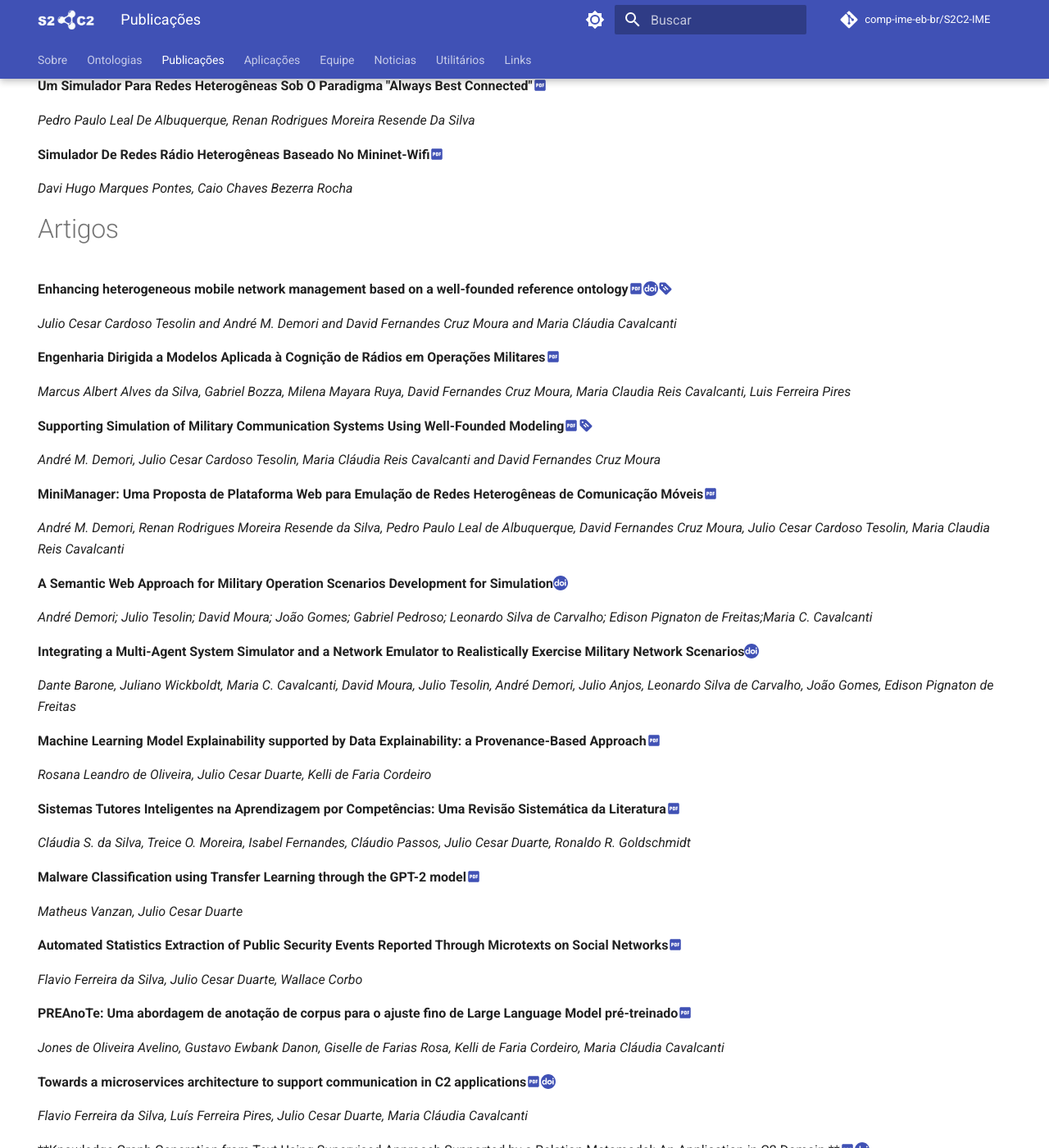
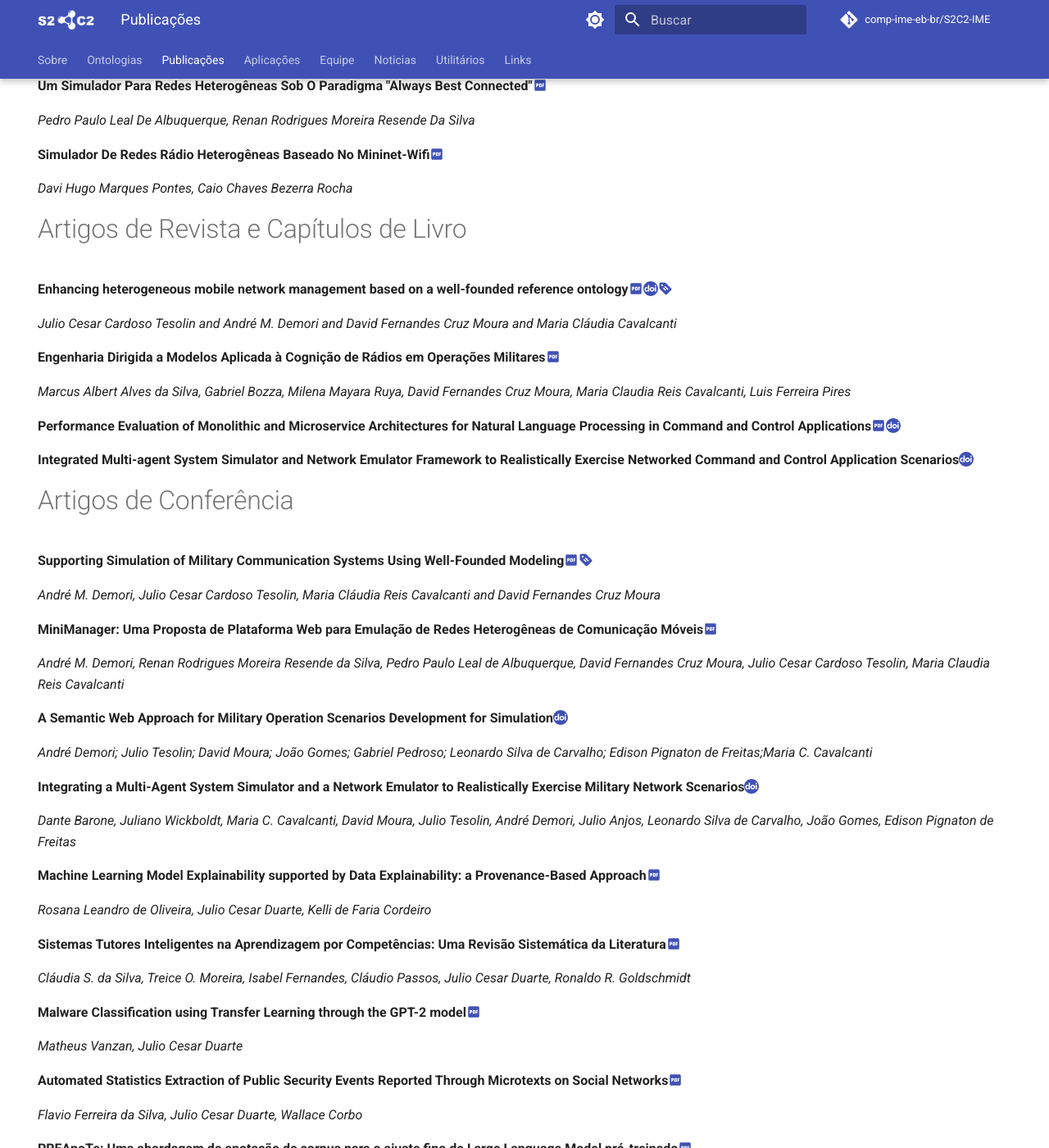
Before and after one commit to comp-ime-eb-br/S2C2-IME, an MkDocs documentation site: the page built from docs/publi.md, in a window 1280 px wide and 1400 px high, scrolled down 740 px. Shown: the whole window at 82% size. Built offline with MkDocs 1.6.1 and Material for MkDocs 9.7.7, drawn with Linux system fonts in a browser that asks for light colours; comment, search, counter and statistics services are not loaded; some of the changed text lies outside the part shown.

Commit message:
Update publi.md incluindo artigos de revista

```diff
--- a/docs/publi.md
+++ b/docs/publi.md
@@ -38,7 +38,7 @@
 
 *Davi Hugo Marques Pontes, Caio Chaves Bezerra Rocha*
 
-# Artigos
+# Artigos de Revista e Capítulos de Livro
 
 **Enhancing heterogeneous mobile network management based on a well-founded reference ontology**[:material-file-pdf-box:{ title="file"}](https://github.com/comp-ime-eb-br/S2C2-IME/blob/52dc2bbf3cbc694688339b65e3cf4f3aa1fde579/publi/230810_FGCS_Enhancing%20heterogeneous%20mobile%20network%20management%20based%20on%20a%20well-founded%20reference%20ontology.pdf?raw=true){:download="230810_FGCS_enhancing"}[:simple-doi:](https://doi.org/10.1016/j.future.2023.08.008)[:material-tag-text:{ title="bibtex" }](https://github.com/comp-ime-eb-br/S2C2-IME/blob/main/publi/ref/S0167739X23003084.bib?raw=true)
 
@@ -47,6 +47,13 @@
 **Engenharia Dirigida a Modelos Aplicada à Cognição de Rádios em Operações Militares**[:material-file-pdf-box:{ title="file"}](https://github.com/comp-ime-eb-br/S2C2-IME/blob/main/publi/C-01_Artigo_RMCT_V2_2_corrigido_n.pdf?raw=true){:download="RMCT_EngDirModCogRadio"}
 
 *Marcus Albert Alves da Silva, Gabriel Bozza, Milena Mayara Ruya, David Fernandes Cruz Moura, Maria Claudia Reis Cavalcanti, Luis Ferreira Pires*
+
+**Performance Evaluation of Monolithic and Microservice Architectures for Natural Language Processing in Command and Control Applications**[:material-file-pdf-box:{ title="file"}](https://github.com/comp-ime-eb-br/S2C2-IME/blob/main/publi/Performance_Evaluation_of_Monolithic_and_Microservice_Architectures_for_Natural_Language_Processing_in_Command_and_Control_Applications.pdf?raw=true){:download="250902_IEEEacces_PerformanceEvalMaisC2"}[:simple-doi:](https://doi.org/10.1109/ACCESS.2025.3604775)
+
+
+**Integrated Multi-agent System Simulator and Network Emulator Framework to Realistically Exercise Networked Command and Control Application Scenarios**[:simple-doi:](https://doi.org/10.1007/978-3-031-77603-8_2)
+
+# Artigos de Conferência
 
 **Supporting Simulation of Military Communication Systems Using Well-Founded Modeling**[:material-file-pdf-box:{ title="file"}](https://github.com/comp-ime-eb-br/S2C2-IME/blob/main/publi/Supporting_Simulation_of_Military_Communication_Systems_Using_Well_Founded_Modeling___Ontobras_2022.pdf?raw=true){:download="Ontobras_SupSimMilCom"}[:material-tag-text:{ title="bibtex" }](https://github.com/comp-ime-eb-br/S2C2-IME/blob/main/publi/ref/supportingsim.bib?raw=true)
 
@@ -100,8 +107,14 @@
 
 # Relatórios e Outros Documentos
 
-**Especificação do procedimento sistemático para apoiar a interoperabilidade de C2 (nível conceitual)**[:material-file-pdf-box:{ title="file"}](https://github.com/comp-ime-eb-br/S2C2-IME/blob/main/publi/relats/Documento_com_a_descrição_das_sistemáticas__conceitual____S2C2_IME.pdf?raw=true){:download="RelatS2C2_Sistematica_Conceitual"}
+**Especificação do procedimento sistemático para apoiar a interoperabilidade de C2 (nível conceitual)**[:material-file-pdf-box:{ title="file"}](https://github.com/comp-ime-eb-br/S2C2-IME/blob/main/publi/relats/Documento_com_a_descrição_das_sistemáticas__conceitual____S2C2_IME.pdf?raw=true){:download="RelatS2C2IME_Sistematica_Conceitual"}
 
-**Especificação do procedimento sistemático para apoiar a interoperabilidade de C2 (nível logico)**[:material-file-pdf-box:{ title="file"}](https://github.com/comp-ime-eb-br/S2C2-IME/blob/main/publi/relats/nomearquivo.pdf?raw=true){:download="RelatS2C2_Sistematica_Logica"}
+**Especificação do procedimento sistemático para apoiar a interoperabilidade de C2 (nível logico)**[:material-file-pdf-box:{ title="file"}](https://github.com/comp-ime-eb-br/S2C2-IME/blob/main/publi/relats/nomearquivo.pdf?raw=true){:download="RelatS2C2IME_Sistematica_Logica"}
 
-*Equipe S2C2-IME*
+**Especificação do procedimento sistemático para apoiar a interoperabilidade de C2 (nível logico)**[:material-file-pdf-box:{ title="file"}](https://github.com/comp-ime-eb-br/S2C2-IME/blob/main/publi/relats/RelatS2C2IME_Construcao.pdf?raw=true){:download="RelatS2C2IME_Construcao"}
+
+**Especificação do procedimento sistemático para apoiar a interoperabilidade de C2 (nível logico)**[:material-file-pdf-box:{ title="file"}](https://github.com/comp-ime-eb-br/S2C2-IME/blob/main/publi/relats/RelatS2C2IME_Demonstracao.pdf?raw=true){:download="RelatS2C2IME_Demonstracao"}
+
+**Especificação da Infraestrutura)**[:material-file-pdf-box:{ title="file"}](https://github.com/comp-ime-eb-br/S2C2-IME/blob/main/publi/relats/RelatS2C2IME_Infraestrutura.pdf?raw=true){:download="RelatS2C2IME_Infraestrutura"}
+
+*Todos os relatórios foram desenvolvidos pela Equipe S2C2-IME*
```
